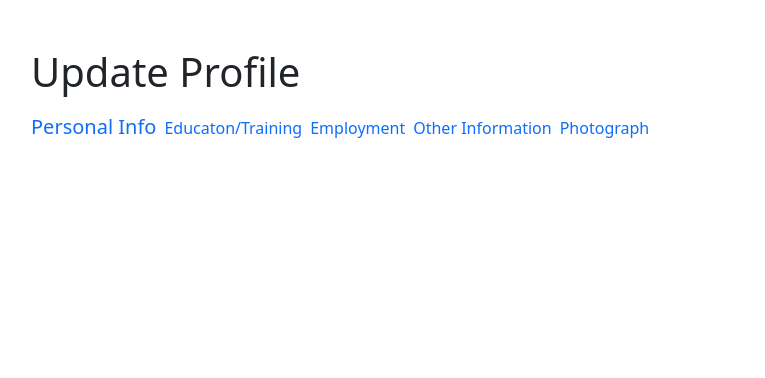
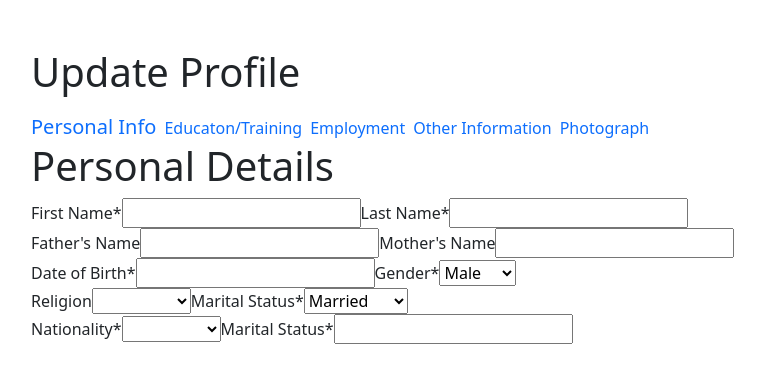
Before and after one commit to developer-sujon/shunno-it-intern-august-23, a React (Vite) app: page / in a window 1280 px wide. Shown: the top 378 px of the page, without its empty margins (51-816 px from the left). Built offline with nearby package versions, Linux system fonts and the light colour scheme.

Commit message:
PersonalDetailsUpdate-1

```diff
--- /dev/null
+++ b/src/Component/PersonalDetails/PersonalDetails.jsx
@@ -0,0 +1,65 @@
+import React from "react";
+
+const PersonalDetails = () => {
+  return (
+    <section>
+      <h1>Personal Details</h1>
+      <div className="InputFild">
+        <div className="Name">
+          <label>First Name*</label>
+          <input type="text" />
+          <label>Last Name*</label>
+          <input type="text" />
+        </div>
+        <div className="ParentName">
+          <label>Father's Name</label>
+          <input type="text" />
+          <label>Mother's Name</label>
+          <input type="text" />
+        </div>
+        <div className="BirthGender">
+          <label>Date of Birth*</label>
+          <input type="text" />
+          <label>Gender*</label>
+          <select>
+            <option value="Male">Male</option>
+            <option value="Female">Female</option>
+            <option value="Other">Other</option>
+          </select>
+        </div>
+
+        <div className="ReligionMarital">
+          <label>Religion</label>
+          <select>
+            <option value=""></option>
+            <option value="Islam">Islam</option>
+            <option value="Hindusim">Hindusim</option>
+            <option value="Buddhism">Buddhism</option>
+          </select>
+
+          <label>Marital Status*</label>
+          <select>
+            <option value="Married">Married</option>
+            <option value="Unmarried">Unmarried</option>
+            <option value="Single">Single</option>
+          </select>
+        </div>
+
+        <div className="ReligionMarital">
+          <label>Nationality*</label>
+          <select>
+            <option value=""></option>
+            <option value="Islam">Islam</option>
+            <option value="Hindusim">Hindusim</option>
+            <option value="Buddhism">Buddhism</option>
+          </select>
+
+          <label>Marital Status*</label>
+          <input type="text" />
+        </div>
+      </div>
+    </section>
+  );
+};
+
+export default PersonalDetails;
--- /dev/null
+++ b/src/Component/PersonalDetails/PersonalInfo.jsx
@@ -0,0 +1,12 @@
+import React from "react";
+import PersonalDetails from "./PersonalDetails";
+
+const PersonalInfo = () => {
+  return (
+    <div>
+      <PersonalDetails />
+    </div>
+  );
+};
+
+export default PersonalInfo;
--- a/src/Route/Route.jsx
+++ b/src/Route/Route.jsx
@@ -1,14 +1,16 @@
 import { createBrowserRouter } from "react-router-dom";
 import Main from "../Main/Main";
+import PersonalInfo from "../Component/PersonalDetails/PersonalInfo";
 
-export const route  = createBrowserRouter([
-
-
-    {
-        path : '/',
-        element: <Main/>,
-        children: [
-
-        ]
-    }
-])
+export const route = createBrowserRouter([
+  {
+    path: "/",
+    element: <Main />,
+    children: [
+      {
+        path: "/",
+        element: <PersonalInfo />,
+      },
+    ],
+  },
+]);
```
